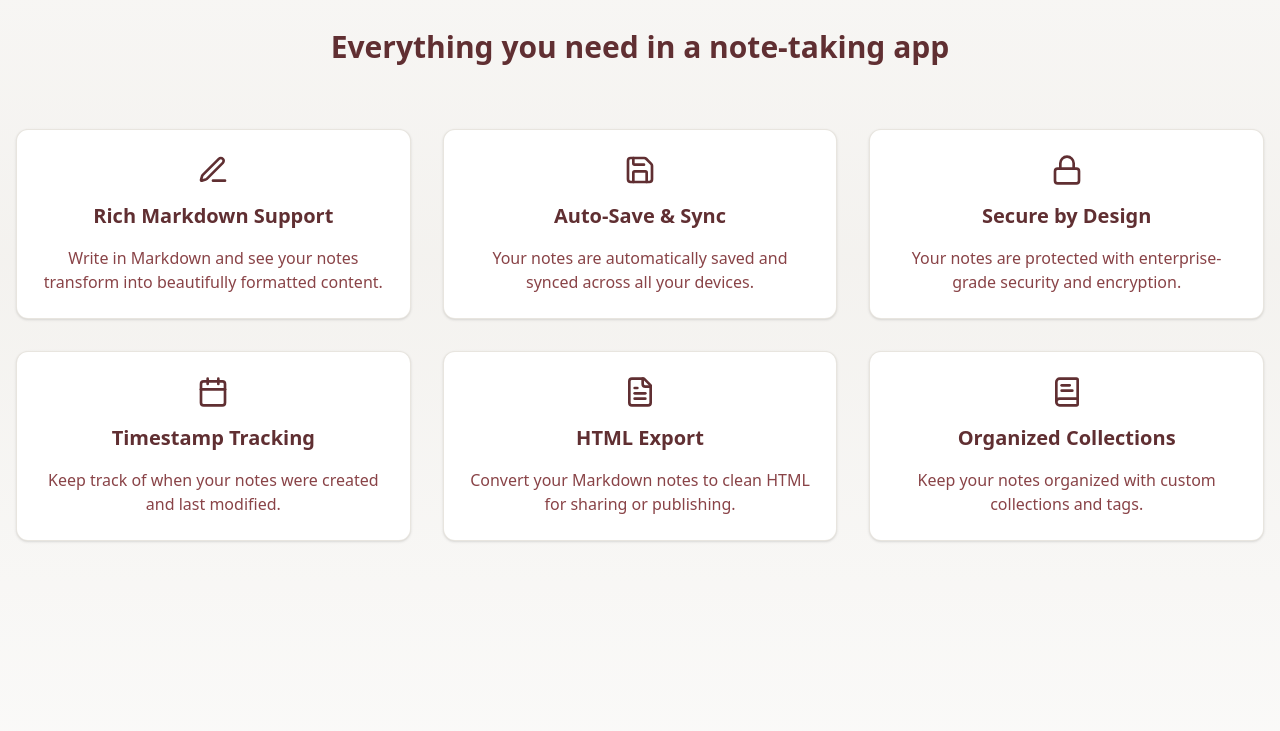
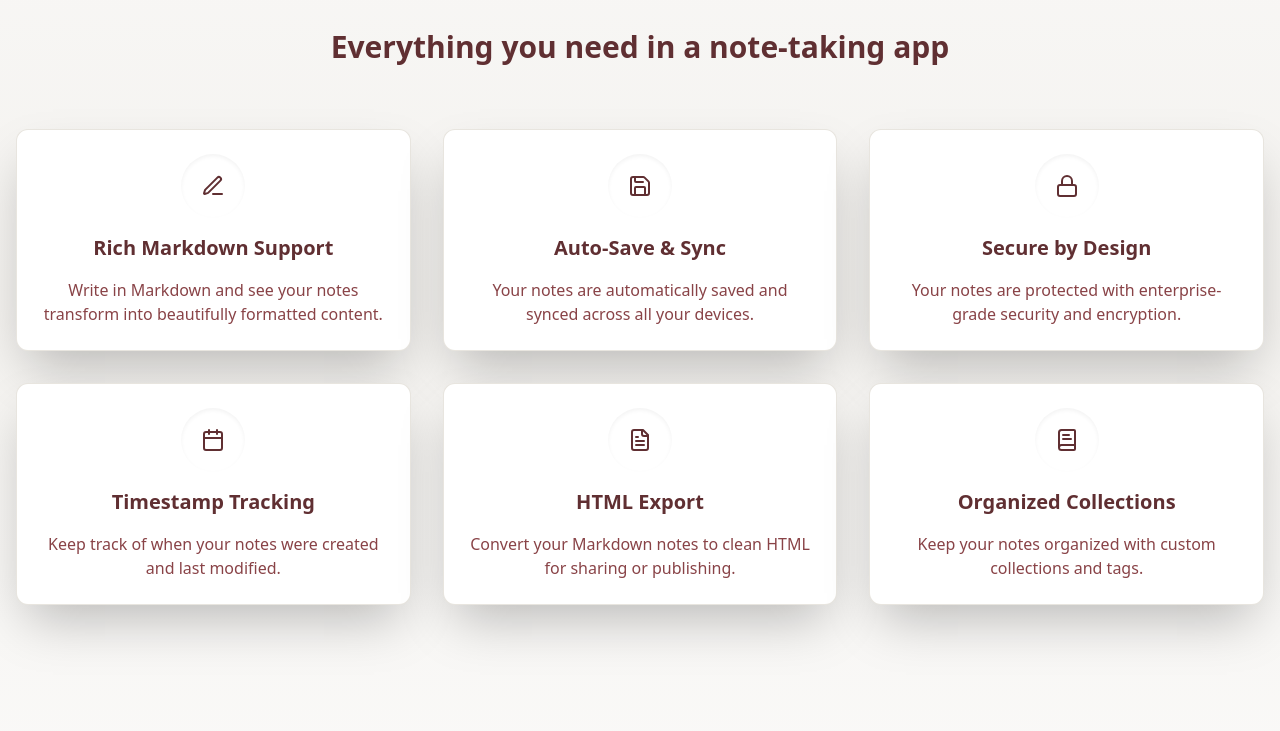
Before and after one commit to tonybnya/notabene, a React (Vite) app in the folder frontend/: page / in a window 1280 px wide. Shown: the part 660-1391 px from the top of the page. Built offline with nearby package versions, Linux system fonts and the light colour scheme.

Commit message:
style: add some shadow to cards of Features and CTA sections

```diff
--- a/frontend/src/components/LandingCTA.tsx
+++ b/frontend/src/components/LandingCTA.tsx
@@ -3,7 +3,7 @@ import { Button } from "@/components/ui/button";
 const LandingCTA = () => {
   return (
     <div className="container mx-auto px-4 py-24">
-      <div className="bg-secondary/10 rounded-2xl p-12 text-center max-w-3xl mx-auto border border-secondary/20">
+      <div className="bg-secondary/10 rounded-2xl p-12 text-center max-w-3xl mx-auto border border-secondary/20 shadow-2xl">
         <h2 className="text-3xl font-bold mb-4 text-primary">
           Start taking better notes today
         </h2>
--- a/frontend/src/components/LandingFeatures.tsx
+++ b/frontend/src/components/LandingFeatures.tsx
@@ -8,8 +8,10 @@ const LandingFeatures = () => {
         Everything you need in a note-taking app
       </h2>
       <div className="grid md:grid-cols-2 lg:grid-cols-3 gap-8">
-        <Card className="p-6 space-y-4 hover:shadow-lg transition-shadow border-secondary/20">
-          <Edit3 className="h-8 w-8 text-primary mx-auto" />
+        <Card className="p-6 space-y-4 shadow-2xl hover:shadow-lg transition-shadow border-secondary/20">
+          <div className="bg-white w-16 h-16 rounded-full shadow-inner flex justify-center items-center mx-auto">
+            <Edit3 className="h-6 w-6 text-primary" />
+          </div>
           <h3 className="text-xl font-semibold text-primary">
             Rich Markdown Support
           </h3>
@@ -19,8 +21,10 @@ const LandingFeatures = () => {
           </p>
         </Card>
 
-        <Card className="p-6 space-y-4 hover:shadow-lg transition-shadow border-secondary/20">
-          <Save className="h-8 w-8 text-primary mx-auto" />
+        <Card className="p-6 space-y-4 shadow-2xl hover:shadow-lg transition-shadow border-secondary/20">
+          <div className="bg-white w-16 h-16 rounded-full shadow-inner flex justify-center items-center mx-auto">
+            <Save className="h-6 w-6 text-primary" />
+          </div>
           <h3 className="text-xl font-semibold text-primary">
             Auto-Save & Sync
           </h3>
@@ -30,8 +34,10 @@ const LandingFeatures = () => {
           </p>
         </Card>
 
-        <Card className="p-6 space-y-4 hover:shadow-lg transition-shadow border-secondary/20">
-          <Lock className="h-8 w-8 text-primary mx-auto" />
+        <Card className="p-6 space-y-4 shadow-2xl hover:shadow-lg transition-shadow border-secondary/20">
+          <div className="bg-white w-16 h-16 rounded-full shadow-inner flex justify-center items-center mx-auto">
+            <Lock className="h-6 w-6 text-primary" />
+          </div>
           <h3 className="text-xl font-semibold text-primary">
             Secure by Design
           </h3>
@@ -41,8 +47,10 @@ const LandingFeatures = () => {
           </p>
         </Card>
 
-        <Card className="p-6 space-y-4 hover:shadow-lg transition-shadow border-secondary/20">
-          <Calendar className="h-8 w-8 text-primary mx-auto" />
+        <Card className="p-6 space-y-4 shadow-2xl hover:shadow-lg transition-shadow border-secondary/20">
+          <div className="bg-white w-16 h-16 rounded-full shadow-inner flex justify-center items-center mx-auto">
+            <Calendar className="h-6 w-6 text-primary mx-auto" />
+          </div>
           <h3 className="text-xl font-semibold text-primary">
             Timestamp Tracking
           </h3>
@@ -51,16 +59,20 @@ const LandingFeatures = () => {
           </p>
         </Card>
 
-        <Card className="p-6 space-y-4 hover:shadow-lg transition-shadow border-secondary/20">
-          <FileText className="h-8 w-8 text-primary mx-auto" />
+        <Card className="p-6 space-y-4 shadow-2xl hover:shadow-lg transition-shadow border-secondary/20">
+          <div className="bg-white w-16 h-16 rounded-full shadow-inner flex justify-center items-center mx-auto">
+            <FileText className="h-6 w-6 text-primary mx-auto" />
+          </div>
           <h3 className="text-xl font-semibold text-primary">HTML Export</h3>
           <p className="text-muted-foreground">
             Convert your Markdown notes to clean HTML for sharing or publishing.
           </p>
         </Card>
 
-        <Card className="p-6 space-y-4 hover:shadow-lg transition-shadow border-secondary/20">
-          <BookText className="h-8 w-8 text-primary mx-auto" />
+        <Card className="p-6 space-y-4 shadow-2xl hover:shadow-lg transition-shadow border-secondary/20">
+          <div className="bg-white w-16 h-16 rounded-full shadow-inner flex justify-center items-center mx-auto">
+            <BookText className="h-6 w-6 text-primary mx-auto" />
+          </div>
           <h3 className="text-xl font-semibold text-primary">
             Organized Collections
           </h3>
```
